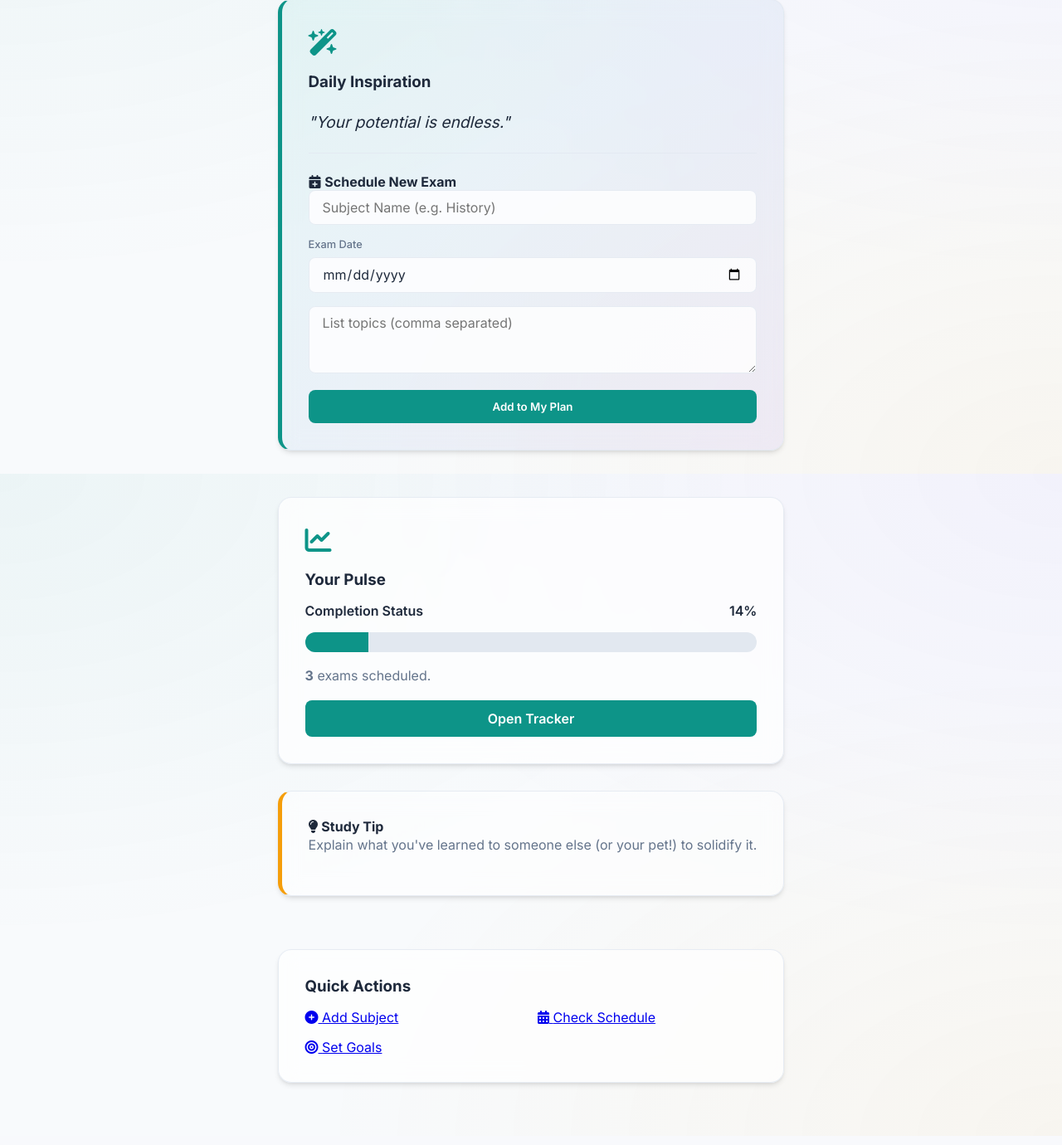
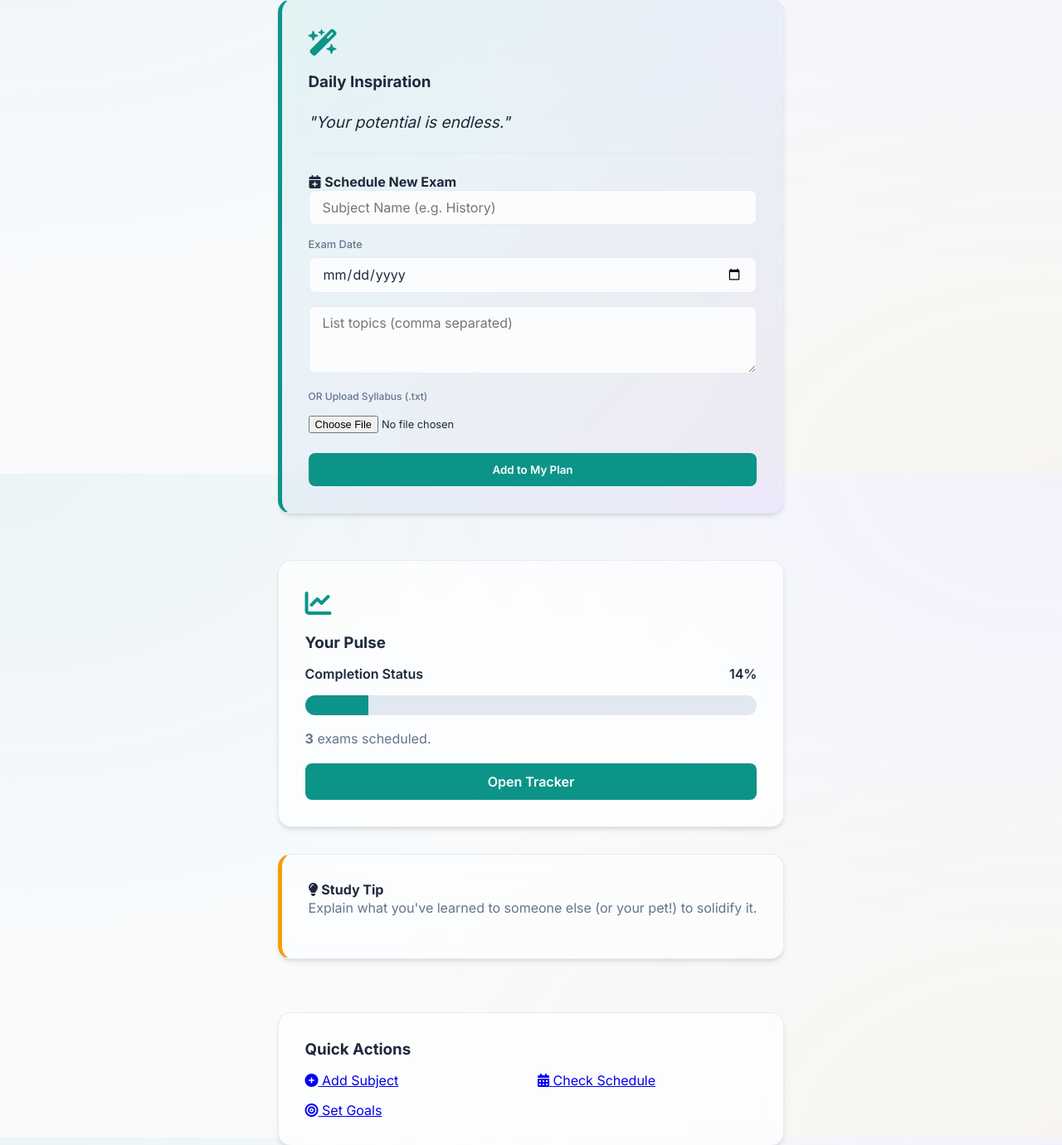
Before and after one commit to projectcs454/examprep, a Flask app: page / in a window 1280 px wide. Shown: the part 229-1609 px from the top of the page at 83% size. Run offline with Flask 3, Linux system fonts and the light colour scheme; a user stored in the database is signed in; data comes from the database, SQL or seed files in the repository.

Commit message:
Add files via upload

```diff
--- a/templates/index.html
+++ b/templates/index.html
@@ -16,7 +16,7 @@
         <div class="divider"></div>
 
         <h4><i class="fa-solid fa-calendar-plus"></i> Schedule New Exam</h4>
-        <form method="POST" action="{{ url_for('index') }}" class="simple-form">
+        <form method="POST" action="{{ url_for('index') }}" class="simple-form" enctype="multipart/form-data">
             <div class="form-group">
                 <input type="text" name="subject_name" required placeholder="Subject Name (e.g. History)">
             </div>
@@ -26,6 +26,10 @@
             </div>
             <div class="form-group">
                 <textarea name="syllabus_text" rows="3" placeholder="List topics (comma separated)"></textarea>
+            </div>
+            <div class="form-group">
+                <label style="font-size: 0.75rem; color: var(--text-light);">OR Upload Syllabus (.txt)</label>
+                <input type="file" name="syllabus_file" accept=".txt" class="file-input">
             </div>
             <button type="submit" class="btn" style="width: 100%;">Add to My Plan</button>
         </form>
@@ -44,8 +48,15 @@
                 <div class="progress-bar" style="width: {{ progress }}%;"></div>
             </div>
             <p class="stats-detail"><strong>{{ subject_count }}</strong> exams scheduled.</p>
-            <div class="flex gap-1 mt-1">
-                <a href="{{ url_for('timetable') }}" class="btn" style="flex: 1;">Open Tracker</a>
+            <div class="flex gap-1 mt-1" style="flex-direction: column;">
+                {% if subject_count > 0 and not has_plan %}
+                <form method="POST" action="{{ url_for('generate_timetable') }}" style="width: 100%;">
+                    <button type="submit" class="btn btn-primary" style="width: 100%; background: var(--primary-hover);">
+                        <i class="fa-solid fa-magic"></i> Generate My Study Plan
+                    </button>
+                </form>
+                {% endif %}
+                <a href="{{ url_for('timetable') }}" class="btn" style="width: 100%; text-align: center;">Open Tracker</a>
             </div>
         </div>
 
@@ -138,6 +149,13 @@
         background: #fff;
     }
 
+    .file-input {
+        font-size: 0.8rem;
+        padding: 0.5rem 0 !important;
+        border: none !important;
+        background: transparent !important;
+    }
+
     .progress-info {
         display: flex;
         justify-content: space-between;
```
Also changed, not shown: templates/timetable.html (+11 -2 lines).
